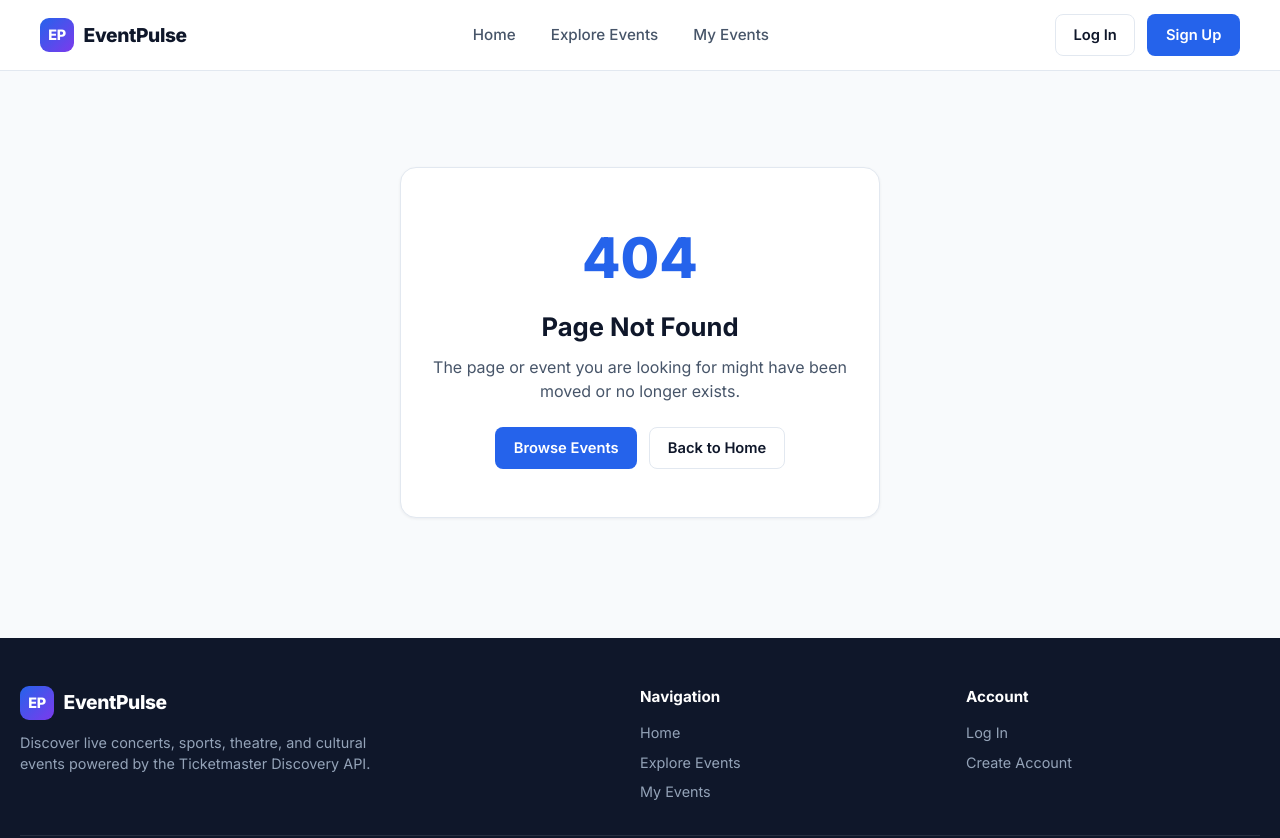
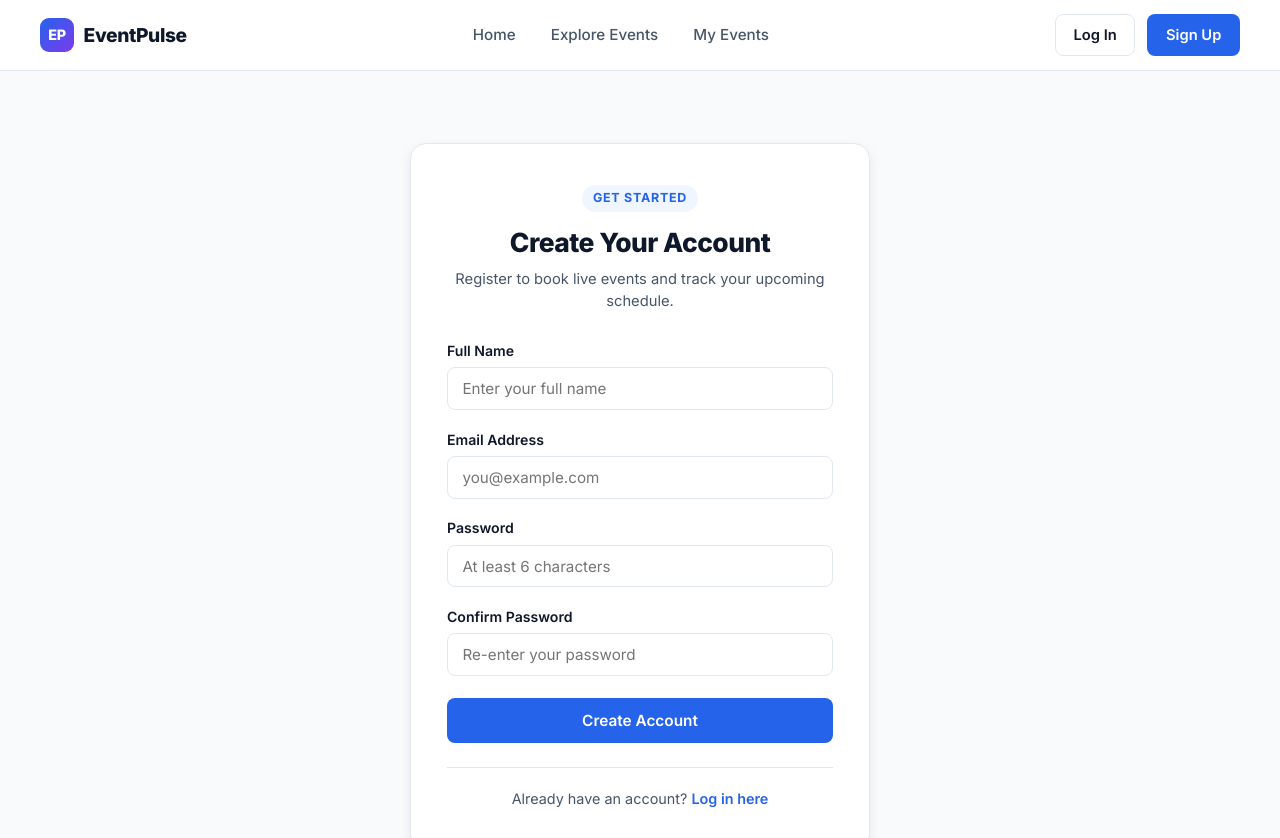
Before and after one commit to hashnadeem/event-management-system, a React (Create React App) app: page /register in a window 1280 px wide. Shown: the top 838 px of the page. Built offline with nearby package versions, Linux system fonts and the light colour scheme.

Commit message:
Add user Login and Register pages connected to Redux auth state

```diff
--- a/src/App.js
+++ b/src/App.js
@@ -2,6 +2,8 @@ import React from 'react';
 import { BrowserRouter as Router, Routes, Route } from 'react-router-dom';
 import Navbar from './components/Navbar';
 import Footer from './components/Footer';
+import LoginPage from './pages/LoginPage';
+import RegisterPage from './pages/RegisterPage';
 import NotFoundPage from './pages/NotFoundPage';
 
 function PlaceholderView({ title, subtitle }) {
@@ -49,6 +51,8 @@ function App() {
                 />
               }
             />
+            <Route path="/login" element={<LoginPage />} />
+            <Route path="/register" element={<RegisterPage />} />
             <Route path="*" element={<NotFoundPage />} />
           </Routes>
         </main>
--- /dev/null
+++ b/src/pages/LoginPage.jsx
@@ -0,0 +1,94 @@
+import React, { useState, useEffect } from 'react';
+import { useDispatch, useSelector } from 'react-redux';
+import { Link, useNavigate, useLocation } from 'react-router-dom';
+import { loginUser, clearAuthMessages } from '../features/auth/authSlice';
+
+function LoginPage() {
+  const dispatch = useDispatch();
+  const navigate = useNavigate();
+  const location = useLocation();
+  const { isAuthenticated, authError } = useSelector((state) => state.auth);
+
+  const [formData, setFormData] = useState({
+    email: '',
+    password: '',
+  });
+
+  const redirectPath = location.state?.from?.pathname || '/events';
+
+  useEffect(() => {
+    dispatch(clearAuthMessages());
+  }, [dispatch]);
+
+  useEffect(() => {
+    if (isAuthenticated) {
+      navigate(redirectPath, { replace: true });
+    }
+  }, [isAuthenticated, navigate, redirectPath]);
+
+  const handleChange = (e) => {
+    const { name, value } = e.target;
+    setFormData((prev) => ({ ...prev, [name]: value }));
+  };
+
+  const handleSubmit = (e) => {
+    e.preventDefault();
+    if (!formData.email.trim() || !formData.password) return;
+    dispatch(loginUser(formData));
+  };
+
+  return (
+    <section className="auth-section">
+      <div className="auth-card">
+        <div className="auth-header">
+          <span className="auth-tag">Welcome Back</span>
+          <h1>Log In to EventPulse</h1>
+          <p>Access your saved events and manage your registrations.</p>
+        </div>
+
+        {authError && <div className="form-alert form-alert-error">{authError}</div>}
+
+        <form onSubmit={handleSubmit} className="auth-form">
+          <div className="form-group">
+            <label htmlFor="email">Email Address</label>
+            <input
+              id="email"
+              name="email"
+              type="email"
+              placeholder="you@example.com"
+              value={formData.email}
+              onChange={handleChange}
+              required
+            />
+          </div>
+
+          <div className="form-group">
+            <label htmlFor="password">Password</label>
+            <input
+              id="password"
+              name="password"
+              type="password"
+              placeholder="Enter your password"
+              value={formData.password}
+              onChange={handleChange}
+              required
+            />
+          </div>
+
+          <button type="submit" className="btn btn-primary btn-block">
+            Log In
+          </button>
+        </form>
+
+        <div className="auth-footer">
+          <span>Don&apos;t have an account?</span>{' '}
+          <Link to="/register" className="auth-link">
+            Create an account
+          </Link>
+        </div>
+      </div>
+    </section>
+  );
+}
+
+export default LoginPage;
--- /dev/null
+++ b/src/pages/RegisterPage.jsx
@@ -0,0 +1,125 @@
+import React, { useState, useEffect } from 'react';
+import { useDispatch, useSelector } from 'react-redux';
+import { Link, useNavigate } from 'react-router-dom';
+import { registerUser, clearAuthMessages } from '../features/auth/authSlice';
+
+function RegisterPage() {
+  const dispatch = useDispatch();
+  const navigate = useNavigate();
+  const { isAuthenticated, authError } = useSelector((state) => state.auth);
+
+  const [formData, setFormData] = useState({
+    name: '',
+    email: '',
+    password: '',
+    confirmPassword: '',
+  });
+
+  useEffect(() => {
+    dispatch(clearAuthMessages());
+  }, [dispatch]);
+
+  useEffect(() => {
+    if (isAuthenticated) {
+      navigate('/events', { replace: true });
+    }
+  }, [isAuthenticated, navigate]);
+
+  const handleChange = (e) => {
+    const { name, value } = e.target;
+    setFormData((prev) => ({ ...prev, [name]: value }));
+  };
+
+  const handleSubmit = (e) => {
+    e.preventDefault();
+    if (!formData.name.trim() || !formData.email.trim() || !formData.password) return;
+    dispatch(
+      registerUser({
+        name: formData.name,
+        email: formData.email,
+        password: formData.password,
+      })
+    );
+  };
+
+  return (
+    <section className="auth-section">
+      <div className="auth-card">
+        <div className="auth-header">
+          <span className="auth-tag">Get Started</span>
+          <h1>Create Your Account</h1>
+          <p>Register to book live events and track your upcoming schedule.</p>
+        </div>
+
+        {authError && <div className="form-alert form-alert-error">{authError}</div>}
+
+        <form onSubmit={handleSubmit} className="auth-form">
+          <div className="form-group">
+            <label htmlFor="name">Full Name</label>
+            <input
+              id="name"
+              name="name"
+              type="text"
+              placeholder="Enter your full name"
+              value={formData.name}
+              onChange={handleChange}
+              required
+            />
+          </div>
+
+          <div className="form-group">
+            <label htmlFor="email">Email Address</label>
+            <input
+              id="email"
+              name="email"
+              type="email"
+              placeholder="you@example.com"
+              value={formData.email}
+              onChange={handleChange}
+              required
+            />
+          </div>
+
+          <div className="form-group">
+            <label htmlFor="password">Password</label>
+            <input
+              id="password"
+              name="password"
+              type="password"
+              placeholder="At least 6 characters"
+              value={formData.password}
+              onChange={handleChange}
+              required
+            />
+          </div>
+
+          <div className="form-group">
+            <label htmlFor="confirmPassword">Confirm Password</label>
+            <input
+              id="confirmPassword"
+              name="confirmPassword"
+              type="password"
+              placeholder="Re-enter your password"
+              value={formData.confirmPassword}
+              onChange={handleChange}
+              required
+            />
+          </div>
+
+          <button type="submit" className="btn btn-primary btn-block">
+            Create Account
+          </button>
+        </form>
+
+        <div className="auth-footer">
+          <span>Already have an account?</span>{' '}
+          <Link to="/login" className="auth-link">
+            Log in here
+          </Link>
+        </div>
+      </div>
+    </section>
+  );
+}
+
+export default RegisterPage;
--- a/src/styles/index.css
+++ b/src/styles/index.css
@@ -281,3 +281,137 @@ a {
   justify-content: center;
   gap: 0.75rem;
 }
+
+/* Auth Pages */
+.auth-section {
+  display: flex;
+  justify-content: center;
+  align-items: center;
+  padding: 2.5rem 1rem;
+}
+
+.auth-card {
+  background: var(--bg-surface);
+  border: 1px solid var(--border-color);
+  border-radius: var(--radius-lg);
+  padding: 2.5rem 2.25rem;
+  width: 100%;
+  max-width: 460px;
+  box-shadow: var(--shadow-md);
+}
+
+.auth-header {
+  text-align: center;
+  margin-bottom: 1.75rem;
+}
+
+.auth-tag {
+  display: inline-block;
+  font-size: 0.78rem;
+  font-weight: 700;
+  text-transform: uppercase;
+  letter-spacing: 0.06em;
+  color: var(--primary);
+  background: var(--primary-light);
+  padding: 0.25rem 0.7rem;
+  border-radius: 999px;
+  margin-bottom: 0.65rem;
+}
+
+.auth-header h1 {
+  font-size: 1.65rem;
+  font-weight: 800;
+  letter-spacing: -0.02em;
+  margin-bottom: 0.35rem;
+}
+
+.auth-header p {
+  font-size: 0.92rem;
+  color: var(--text-secondary);
+}
+
+.auth-form {
+  display: flex;
+  flex-direction: column;
+  gap: 1.15rem;
+}
+
+.form-group {
+  display: flex;
+  flex-direction: column;
+  gap: 0.4rem;
+}
+
+.form-group label {
+  font-size: 0.88rem;
+  font-weight: 600;
+  color: var(--text-primary);
+}
+
+.form-group input,
+.form-group select {
+  padding: 0.68rem 0.9rem;
+  border: 1px solid var(--border-color);
+  border-radius: var(--radius-sm);
+  font-size: 0.95rem;
+  font-family: inherit;
+  color: var(--text-primary);
+  background: #ffffff;
+  transition: border-color 0.15s ease, box-shadow 0.15s ease;
+}
+
+.form-group input:focus,
+.form-group select:focus {
+  outline: none;
+  border-color: var(--primary);
+  box-shadow: 0 0 0 3px rgba(37, 99, 235, 0.12);
+}
+
+.form-group input.input-error {
+  border-color: var(--danger);
+}
+
+.field-error {
+  font-size: 0.8rem;
+  color: var(--danger);
+  font-weight: 500;
+}
+
+.form-alert {
+  padding: 0.75rem 1rem;
+  border-radius: var(--radius-sm);
+  font-size: 0.88rem;
+  font-weight: 500;
+  margin-bottom: 1.25rem;
+}
+
+.form-alert-error {
+  background: var(--danger-bg);
+  color: var(--danger);
+  border: 1px solid #fecaca;
+}
+
+.btn-block {
+  width: 100%;
+  padding: 0.72rem 1.2rem;
+  font-size: 0.96rem;
+  margin-top: 0.25rem;
+}
+
+.auth-footer {
+  margin-top: 1.5rem;
+  padding-top: 1.25rem;
+  border-top: 1px solid var(--border-color);
+  text-align: center;
+  font-size: 0.9rem;
+  color: var(--text-secondary);
+}
+
+.auth-link {
+  color: var(--primary);
+  font-weight: 600;
+}
+
+.auth-link:hover {
+  text-decoration: underline;
+}
```
